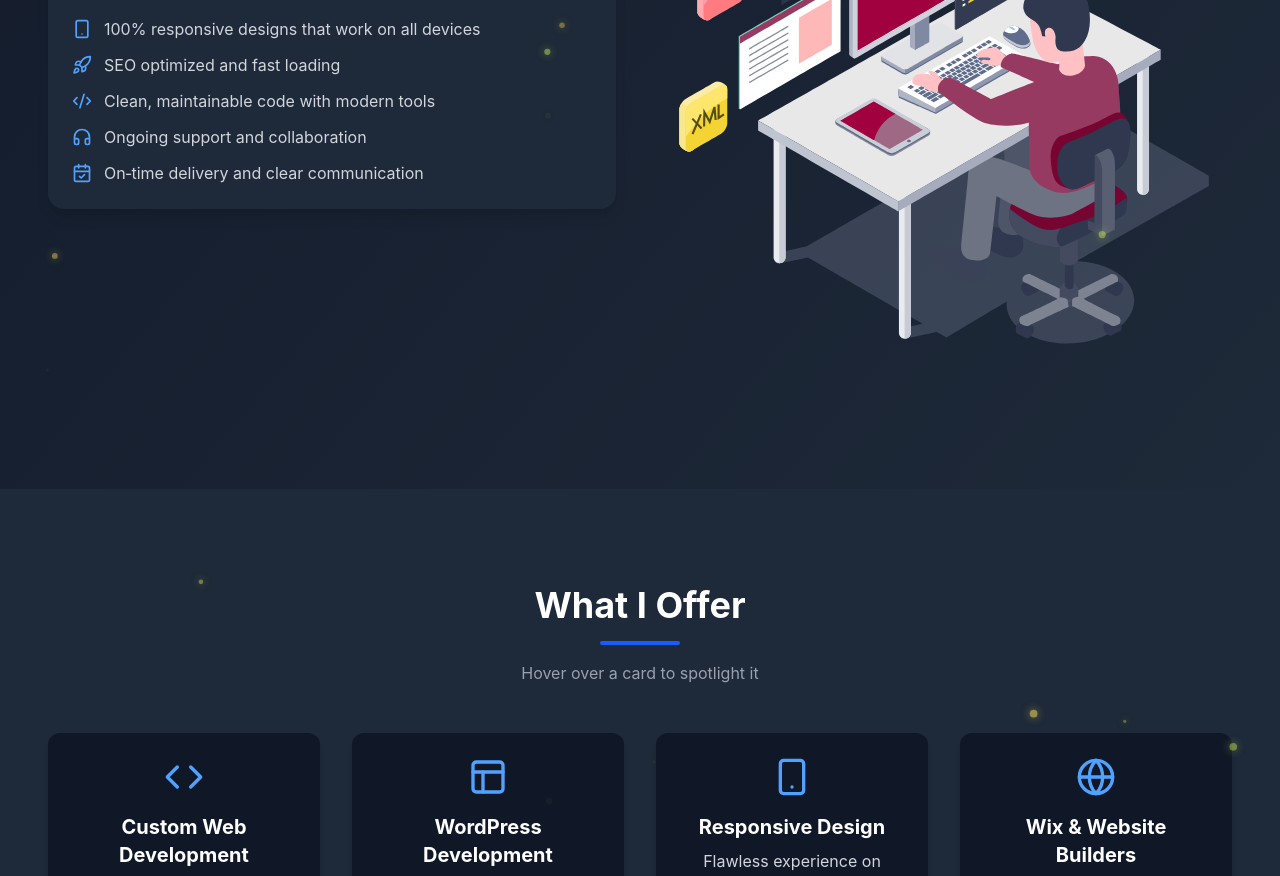
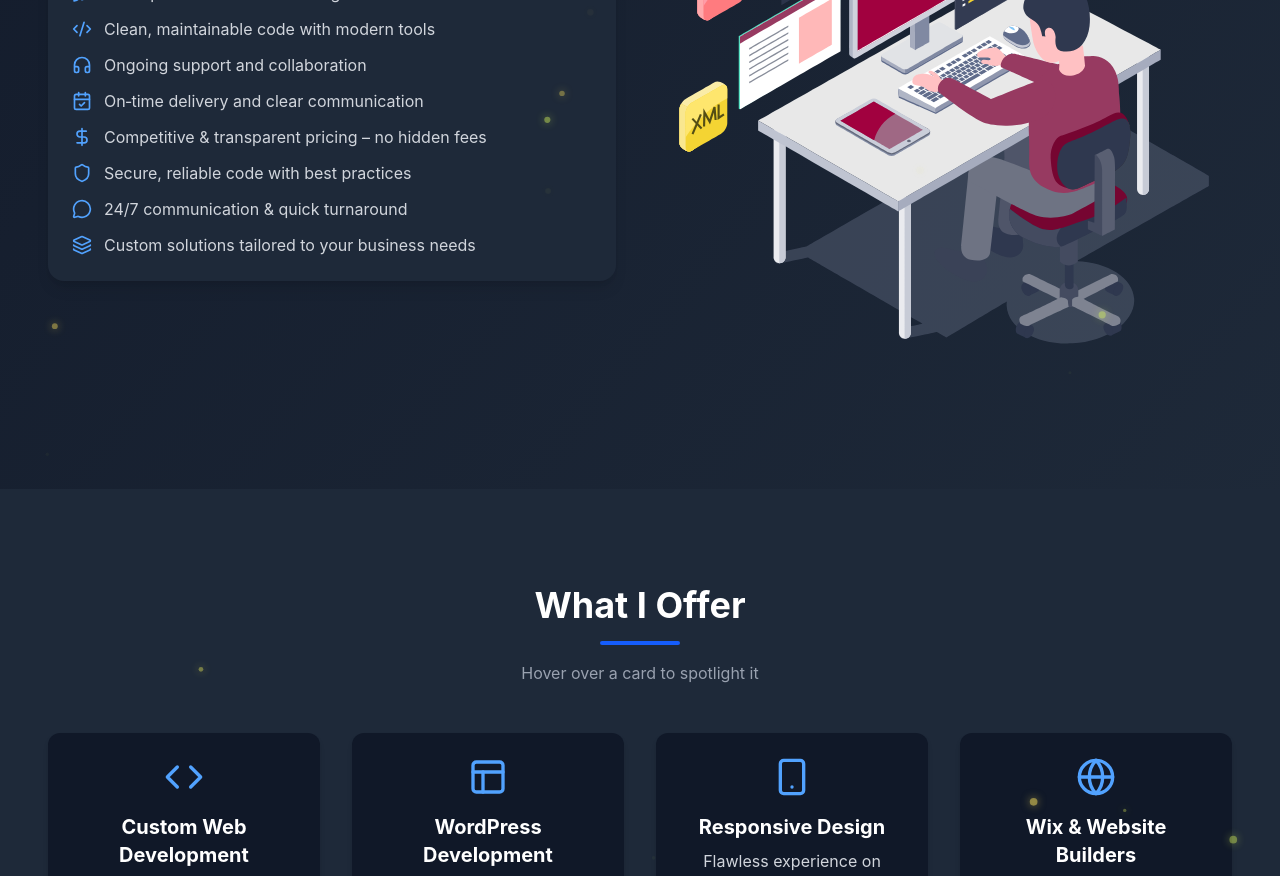
Before and after one commit to Salehchy46/resume-web-saleh, a React (Vite) app: page / in a window 1280 px wide. Shown: the part 1780-2656 px from the top of the page. Built offline with nearby package versions, Linux system fonts and the light colour scheme.

Commit message:
about is up to date

```diff
--- a/src/pages/Home/Home.jsx
+++ b/src/pages/Home/Home.jsx
@@ -5,7 +5,8 @@ import {
   ArrowRight, Github, Linkedin, Mail,
   Code, Layout, Globe, Star,
   Users, Smartphone, Rocket, Code2,
-  Headphones, CalendarCheck
+  Headphones, CalendarCheck, DollarSign, Shield,
+  MessageCircle, Layers
 } from "lucide-react";
 import React, { useState, useEffect, useRef } from "react";
 import '../Home/hero-animation.css';
@@ -350,6 +351,22 @@ const About = () => {
                 <CalendarCheck className="h-5 w-5 text-blue-400 mt-0.5 shrink-0" />
                 <span>On‑time delivery and clear communication</span>
               </li>
+              <li className="flex items-start gap-3">
+                <DollarSign className="h-5 w-5 text-blue-400 mt-0.5 shrink-0" />
+                <span>Competitive & transparent pricing – no hidden fees</span>
+              </li>
+              <li className="flex items-start gap-3">
+                <Shield className="h-5 w-5 text-blue-400 mt-0.5 shrink-0" />
+                <span>Secure, reliable code with best practices</span>
+              </li>
+              <li className="flex items-start gap-3">
+                <MessageCircle className="h-5 w-5 text-blue-400 mt-0.5 shrink-0" />
+                <span>24/7 communication & quick turnaround</span>
+              </li>
+              <li className="flex items-start gap-3">
+                <Layers className="h-5 w-5 text-blue-400 mt-0.5 shrink-0" />
+                <span>Custom solutions tailored to your business needs</span>
+              </li>
             </ul>
           </div>
           <div>
```
